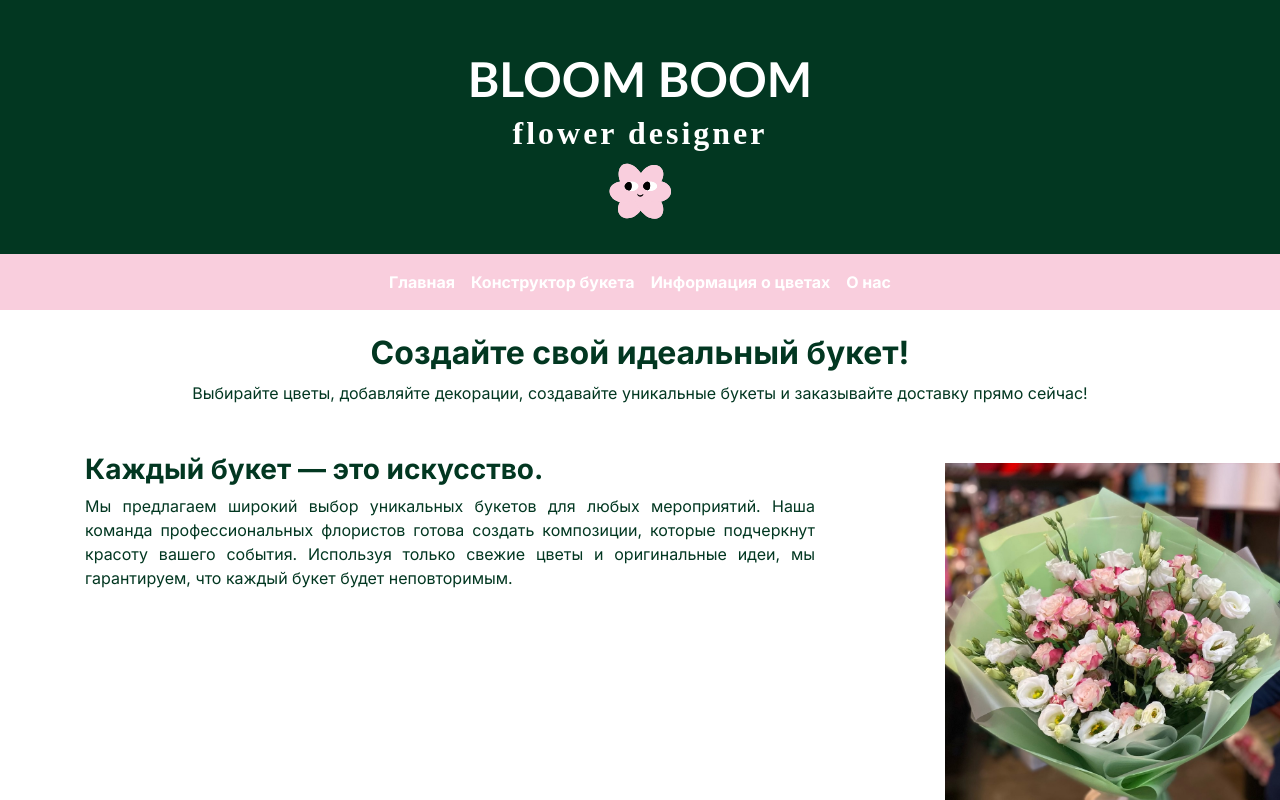
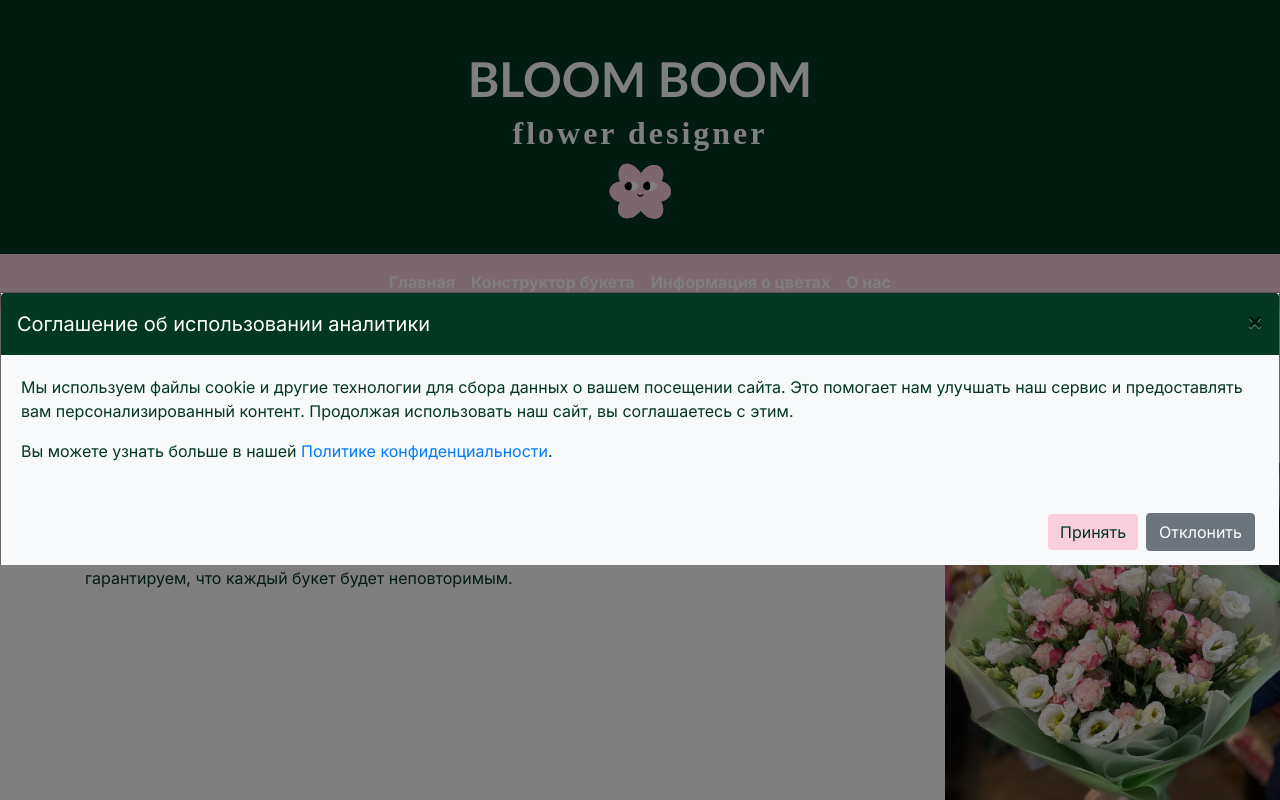
Before and after one commit to idwibwyk/--, a plain HTML site: page index.html in a window 1280 px wide. Shown: the top 800 px of the page. Drawn offline with nearby package versions, Linux system fonts and the light colour scheme.

Commit message:
Add files via upload

```diff
--- a/index.html
+++ b/index.html
@@ -8,8 +8,41 @@
     <link rel="stylesheet" href="https://cdnjs.cloudflare.com/ajax/libs/font-awesome/5.15.4/css/all.min.css">
     <link href="https://fonts.googleapis.com/css2?family=Kanit:wght@400;900&family=Inter:wght@400;700&display=swap" rel="stylesheet">
     <link rel="stylesheet" href="style.css">
-     <!-- Код Яндекс.Метрики -->
-     <script type="text/javascript">
+    <style>
+        /* Стили для модального окна снизу */
+        #cookieModal .modal-dialog {
+            position: fixed;
+            bottom: 0;
+            left: 0;
+            right: 0;
+            margin: 0;
+            max-width: 100%;
+        }
+
+        #cookieModal .modal-content {
+            border-radius: 0;
+            border-bottom: none;
+        }
+
+        #cookieModal .modal-header {
+            background-color: #023721;
+            color: #fff;
+            border-bottom: none;
+        }
+
+        #cookieModal .modal-body {
+            background-color: #f8f9fa;
+            padding: 20px;
+        }
+
+        #cookieModal .modal-footer {
+            background-color: #f8f9fa;
+            border-top: none;
+            padding: 10px 20px;
+        }
+    </style>
+    <!-- Код Яндекс.Метрики -->
+    <script type="text/javascript">
         (function(m,e,t,r,i,k,a){m[i]=m[i]||function(){(m[i].a=m[i].a||[]).push(arguments)};
         m[i].l=1*new Date();
         for (var j = 0; j < document.scripts.length; j++) {if (document.scripts[j].src === r) { return; }}
@@ -146,6 +179,28 @@
         </a>
     </footer>
 
+    <!-- Модальное окно для соглашения -->
+    <div class="modal fade" id="cookieModal" tabindex="-1" aria-labelledby="cookieModalLabel" aria-hidden="true">
+        <div class="modal-dialog modal-dialog-centered modal-lg">
+            <div class="modal-content">
+                <div class="modal-header">
+                    <h5 class="modal-title" id="cookieModalLabel">Соглашение об использовании аналитики</h5>
+                    <button type="button" class="close" data-dismiss="modal" aria-label="Close">
+                        <span aria-hidden="true">&times;</span>
+                    </button>
+                </div>
+                <div class="modal-body">
+                    <p>Мы используем файлы cookie и другие технологии для сбора данных о вашем посещении сайта. Это помогает нам улучшать наш сервис и предоставлять вам персонализированный контент. Продолжая использовать наш сайт, вы соглашаетесь с этим.</p>
+                    <p>Вы можете узнать больше в нашей <a href="privacy-policy.html" target="_blank">Политике конфиденциальности</a>.</p>
+                </div>
+                <div class="modal-footer">
+                    <button type="button" class="btn btn-primary" data-dismiss="modal">Принять</button>
+                    <button type="button" class="btn btn-secondary" data-dismiss="modal">Отклонить</button>
+                </div>
+            </div>
+        </div>
+    </div>
+
     <script src="https://code.jquery.com/jquery-3.5.1.slim.min.js"></script>
     <script src="https://cdn.jsdelivr.net/npm/@popperjs/core@2.9.2/dist/umd/popper.min.js"></script>
     <script src="https://stackpath.bootstrapcdn.com/bootstrap/4.5.2/js/bootstrap.min.js"></script>
@@ -154,6 +209,28 @@
             this.classList.toggle('btn-active'); // Переключаем класс при нажатии
             this.blur(); // Убираем фокус с кнопки
         });
+
+        $(document).ready(function() {
+            // Проверяем, было ли уже показано соглашение
+            if (!localStorage.getItem('cookieAgreementShown')) {
+                // Показываем модальное окно
+                $('#cookieModal').modal('show');
+                // Сохраняем информацию о том, что соглашение было показано
+                localStorage.setItem('cookieAgreementShown', true);
+            }
+
+            // Обработка нажатия на кнопку "Принять"
+            $('#cookieModal .btn-primary').on('click', function() {
+                // Здесь можно добавить код для сохранения согласия пользователя
+                console.log('Пользователь принял соглашение');
+            });
+
+            // Обработка нажатия на кнопку "Отклонить"
+            $('#cookieModal .btn-secondary').on('click', function() {
+                // Здесь можно добавить код для отклонения согласия
+                console.log('Пользователь отклонил соглашение');
+            });
+        });
     </script>
 </body>
 </html>
```
